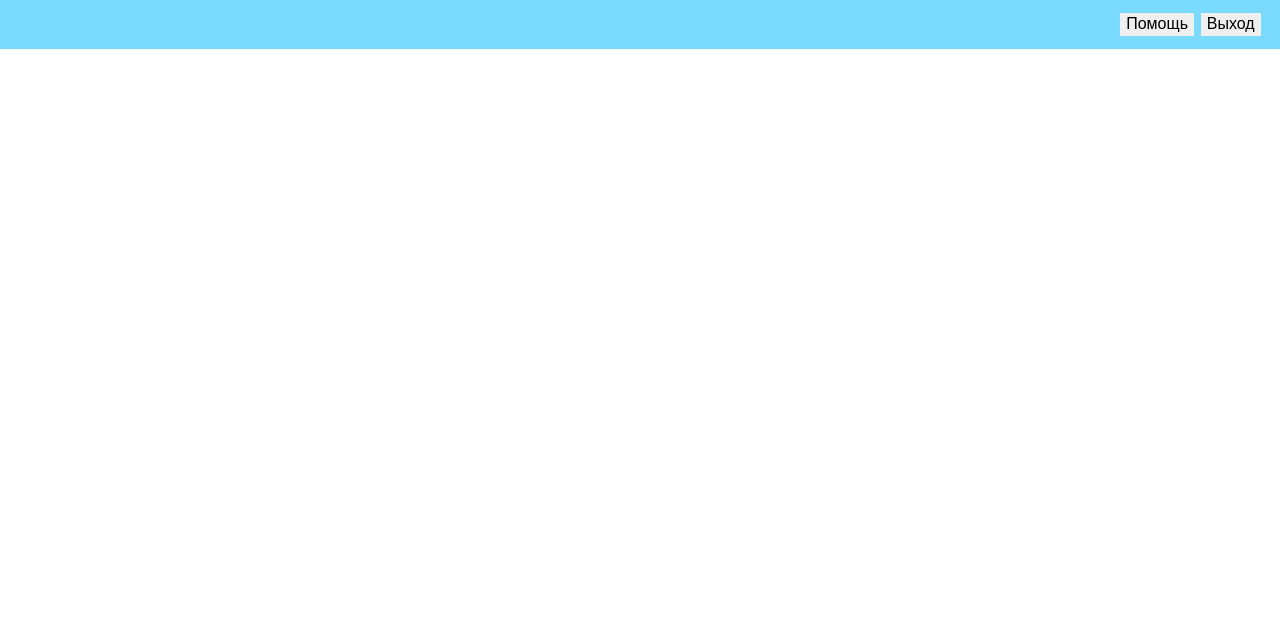
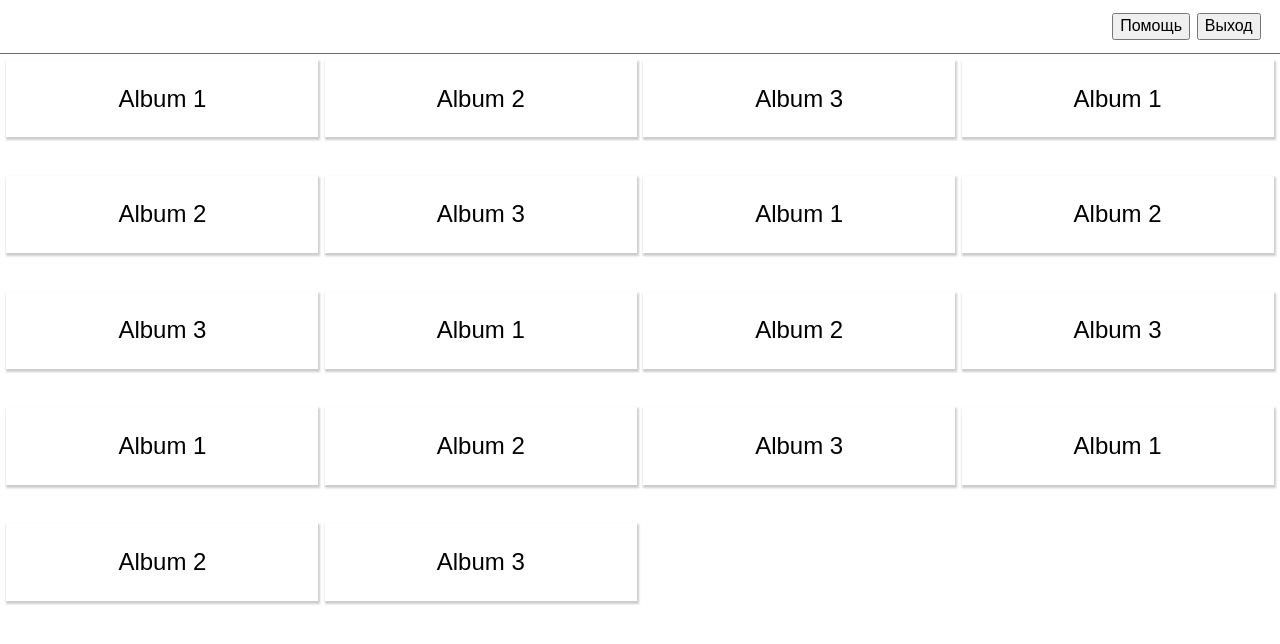
Before and after one commit to Ramblball/Inform-panel, a website: page view/HTML/main.html in a window 1280 px wide. Drawn offline with Linux system fonts and the light colour scheme.

Commit message:
Added grid style for albums

```diff
--- a/view/CSS/style.css
+++ b/view/CSS/style.css
@@ -12,13 +12,14 @@ body, html {
 
 .header {
     padding: 1%;
-    background-color: #7bdbff;
     overflow: hidden;
+    border-style: none none solid none;
+    border-width: 1px;
+    border-color: #6e6b6b;
 }
 
 .header > button {
     margin-right: .5%;
-    border: none;
     padding: .2% .5%;
     font-size: 16px;
     text-align: center;
@@ -31,3 +32,25 @@ button {
 .right {
     float: right;
 }
+
+.album-grid {
+    display: grid;
+    grid-template-columns: repeat(auto-fill, minmax(300px, 1fr));
+    grid-gap: 10% .5%;
+    padding: .5%;
+}
+
+.album {
+    box-shadow: 1px 2px 2px 1px rgba(0, 0, 0, 0.2);
+    padding: .2% .5%;
+    font-size: 24px;
+    cursor: pointer;
+    text-align: center;
+}
+
+@media screen and (max-width: 900px) {
+    .album-grid {
+        grid-gap: .5%;
+        grid-template-columns: repeat(auto-fill, minmax(100px, 1fr));
+    }
+}
--- a/view/JS/main_page_script.js
+++ b/view/JS/main_page_script.js
@@ -16,9 +16,10 @@ class View {
     }
 
     setUp() {
-        console.debug("Loading the page and setting up elements...");
+        console.log("Loading the page and setting up elements...");
         this._setUpButtons();
-        console.debug("The page and all its elements" +
+        this._setAlbums();
+        console.log("The page and all its elements" +
             "were successfully loaded!");
     }
 
@@ -29,13 +30,23 @@ class View {
 
     _setAlbums() {
         let albums = this._controller.Albums;
+        let albumGrid = document.createElement("div");
+        albumGrid.setAttribute("class", "album-grid");
+        albums.forEach(albumInfo => {
+            let albumDiv = this._createAlbumDom(albumInfo);
+            albumGrid.appendChild(albumDiv);
+        });
+        document.body.appendChild(albumGrid);
     }
 
     _createAlbumDom(albumInfo) {
         let albumDiv = document.createElement("div");
         albumDiv.setAttribute("id", albumInfo._id);
         albumDiv.setAttribute("class", "album");
-
+        let albumText = document.createElement("p");
+        albumText.textContent = albumInfo._id;
+        albumDiv.appendChild(albumText);
+        return albumDiv;
     }
 }
 
@@ -62,6 +73,7 @@ class Model {
     }
 
     get Albums() {
+        this._updateAlbums();
         return this._albums;
     }
 
@@ -94,7 +106,7 @@ class RequestsToServer {
 
     static fetchAlbumsRequest() {
         //    http fetch getAlbums request will be here
-        return ['Album 1'];
+        return [{"_id": 'Album 1'}, {"_id": 'Album 2'}, {"_id": 'Album 3'}, {"_id": 'Album 1'}, {"_id": 'Album 2'}, {"_id": 'Album 3'}, {"_id": 'Album 1'}, {"_id": 'Album 2'}, {"_id": 'Album 3'}, {"_id": 'Album 1'}, {"_id": 'Album 2'}, {"_id": 'Album 3'}, {"_id": 'Album 1'}, {"_id": 'Album 2'}, {"_id": 'Album 3'}, {"_id": 'Album 1'}, {"_id": 'Album 2'}, {"_id": 'Album 3'}];
     }
 
     static fetchAlbumContentRequest() {
```
Also changed, not shown: view/HTML/main.html (+2 -0 lines).
